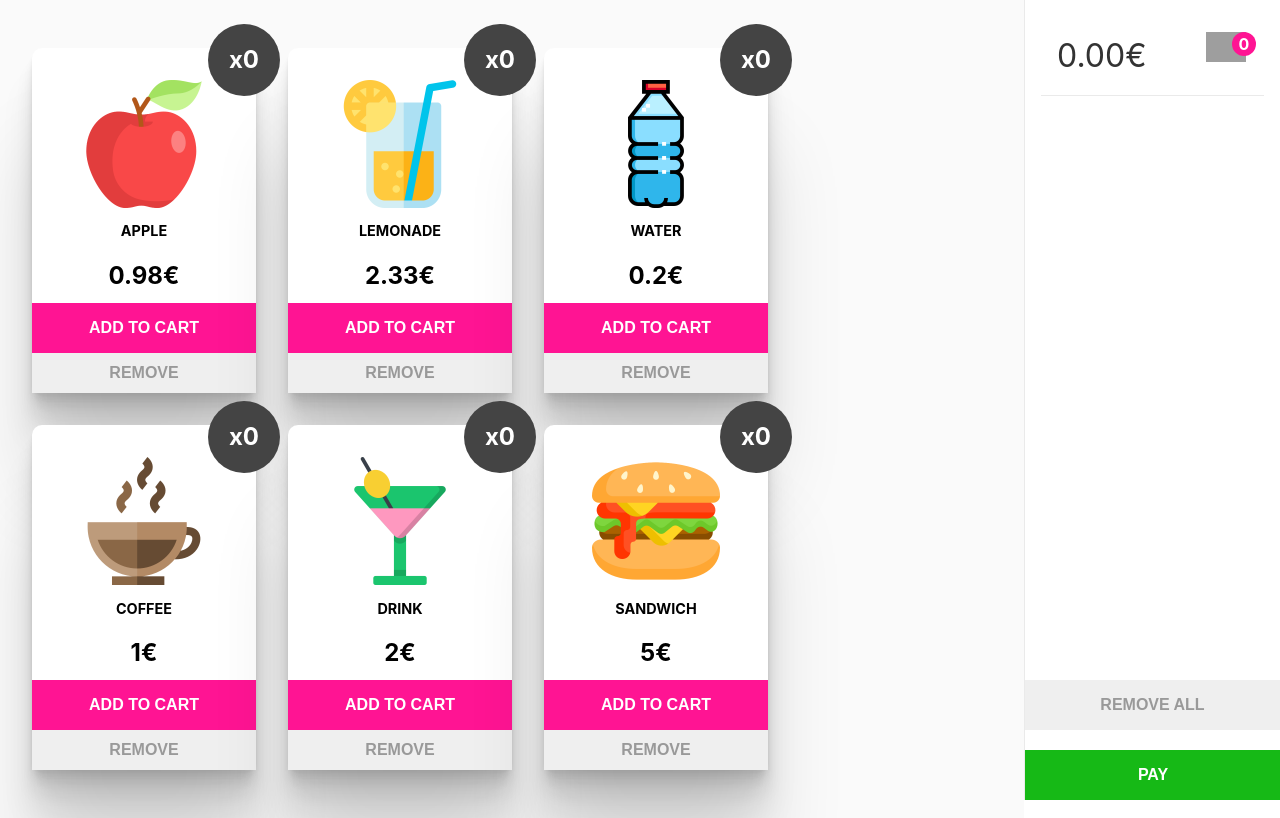
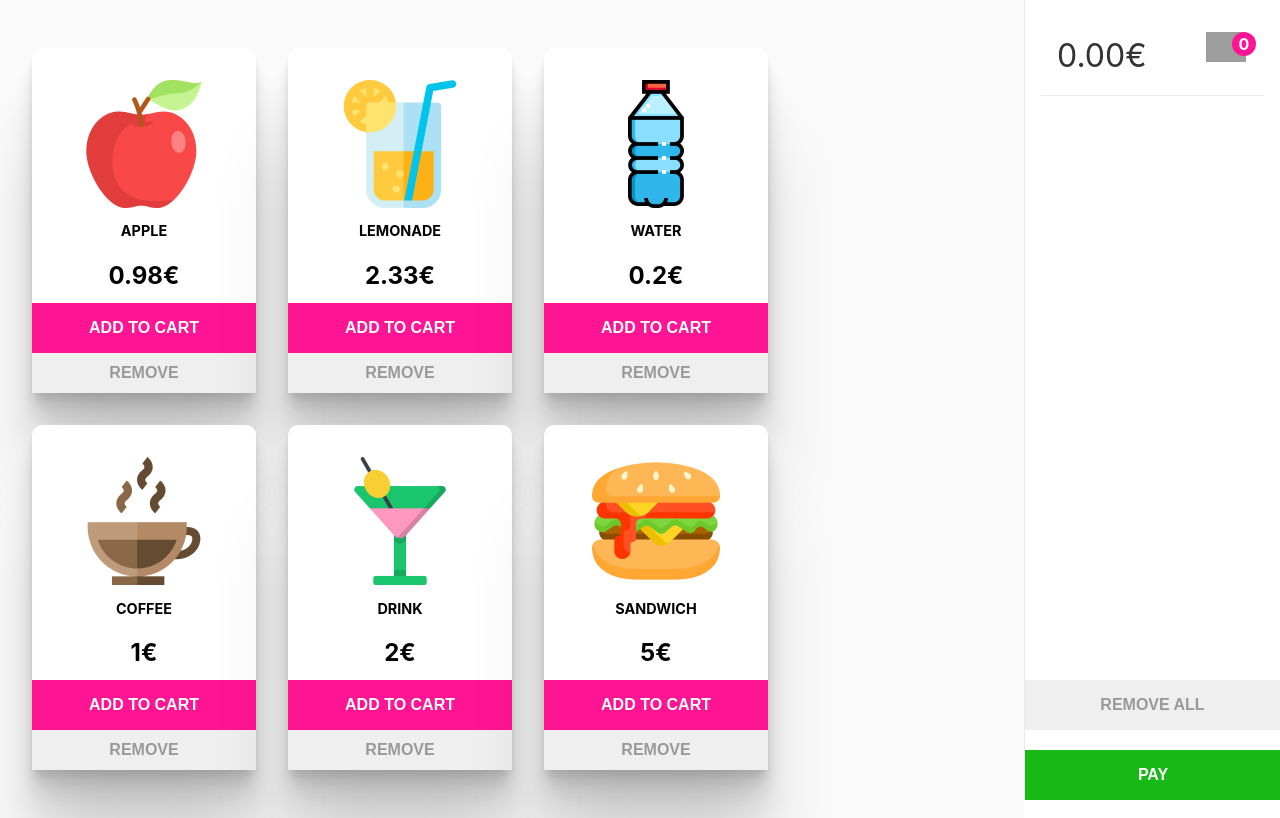
Before and after one commit to devbewill/react-simple-cart-demo, a React (Create React App) app: page / in a window 1280 px wide. Built offline with nearby package versions, Linux system fonts and the light colour scheme; grey boxes are pictures that could not be loaded.

Commit message:
added conditional item counter

```diff
--- a/src/components/Item.js
+++ b/src/components/Item.js
@@ -43,7 +43,7 @@ export const Item = (props) => {
 		<div className="itemInfos">
 			<img src={props.img} alt="" />
 			<h2 className="itemName">{props.name}</h2>
-			<span className="itemCounter"> x{counter}</span>
+			{counter != 0 && <span className="itemCounter"> x{counter}</span>}
 			<h4 className="itemPrice">{props.price}</h4>
 			<button className="add" onClick={addToCart}>
 				Add to cart
```
